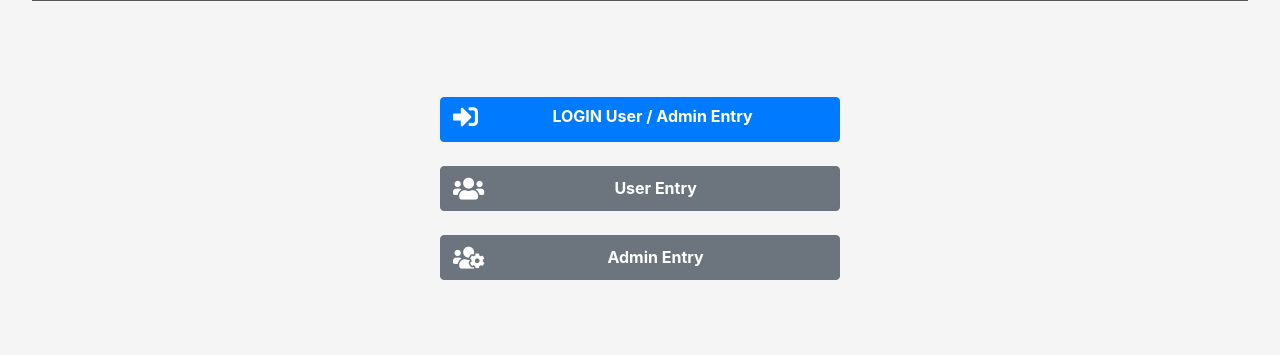
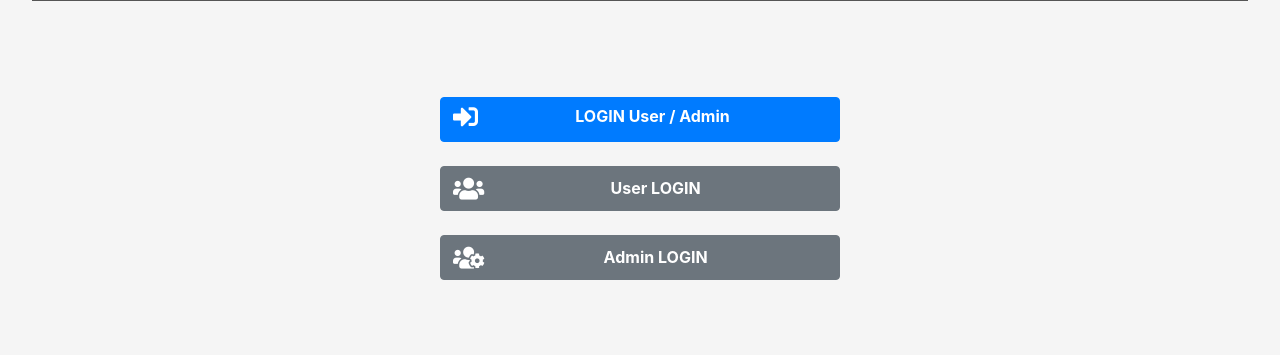
Before and after one commit to RavanSA/Apartment-Manager-System, a PHP site: page /tcpdf/test.php in a window 1280 px wide. Shown: the part 289-644 px from the top of the page. Run offline with PHP 8.4, Linux system fonts and the light colour scheme.

Commit message:
Update test.php

```diff
--- a/test.php
+++ b/test.php
@@ -91,13 +91,13 @@
 <div class="col-sm-12 col-sm-offset-12 text-center">
 <center>
  <a href="#"> <div  class="btn btn-primary btn-block" style="width: 400px; height: 45px;"><span class="pull-left"><i class="fas fa-sign-in-alt"></i></span>
-  <strong>LOGIN User / Admin Entry</strong></div><br></a>
+  <strong>LOGIN User / Admin</strong></div><br></a>
 <a href="user.php"><button type="button" class="btn btn-secondary" style="width: 400px; height: 45px; ">
 <span class="pull-left"><i class="fas fa-users"></i></span>
-<strong>User  Entry</strong></button> <br><br></a>
+<strong>User LOGIN</strong></button> <br><br></a>
  <a href="index.php"> <button type="button" class="btn btn-secondary" style="width: 400px; height: 45px;"><span class="pull-left">
 <i class="fas fa-users-cog"></i>
-</span><strong>Admin Entry</strong></button> <br><br> </a>
+</span><strong>Admin LOGIN</strong></button> <br><br> </a>
 </center>
 </div>
 <br> <br>
```
